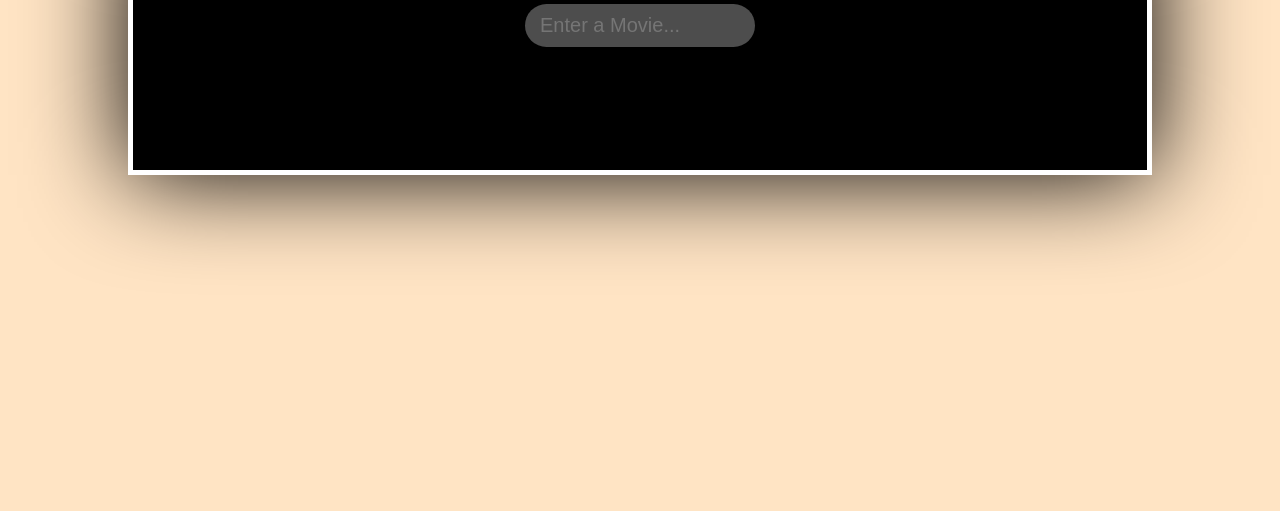
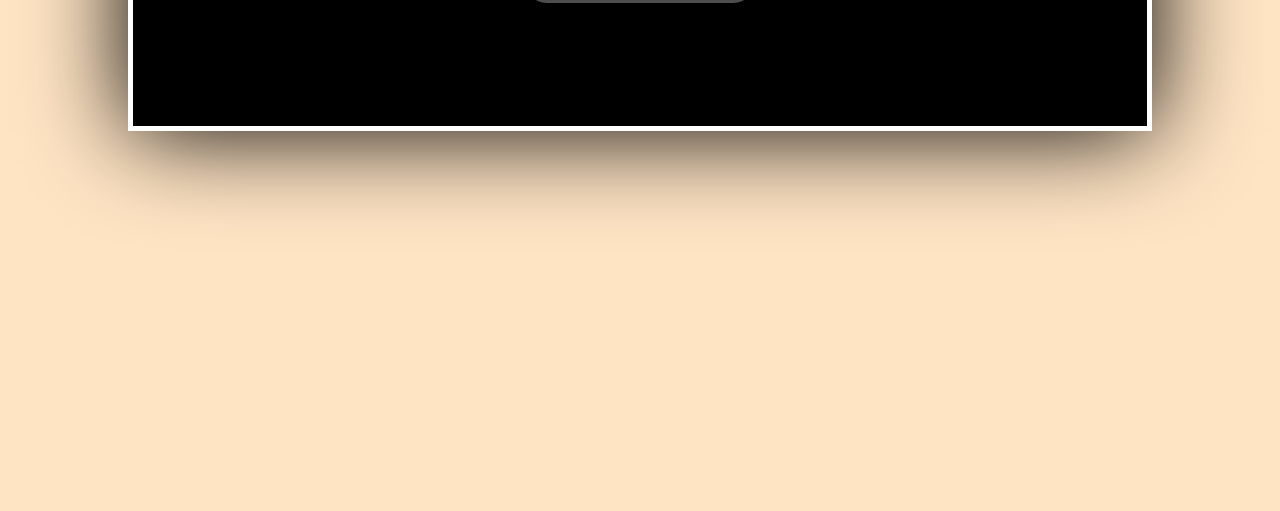
Before and after one commit to suryakannankumbhar/imdb-api-v1, a plain HTML site: page index.html in a window 1280 px wide. Shown: the part 289-800 px from the top of the page. Drawn offline with Linux system fonts and the light colour scheme.

Commit message:
updated main.css

```diff
--- a/main.css
+++ b/main.css
@@ -32,6 +32,7 @@ header {
 .searchBox {
     align-content: center;
     text-align: center;
+    margin-top: 20px;
 }
 .searchBox input {
     width: 100%;
@@ -96,7 +97,7 @@ button {
 
 .app-wrap {
     padding: 20px;
-    margin: 15% 10%;
+    margin: 10% 10%;
     background-color: black;
     height: 100%;
     border: 5px solid white;
```
